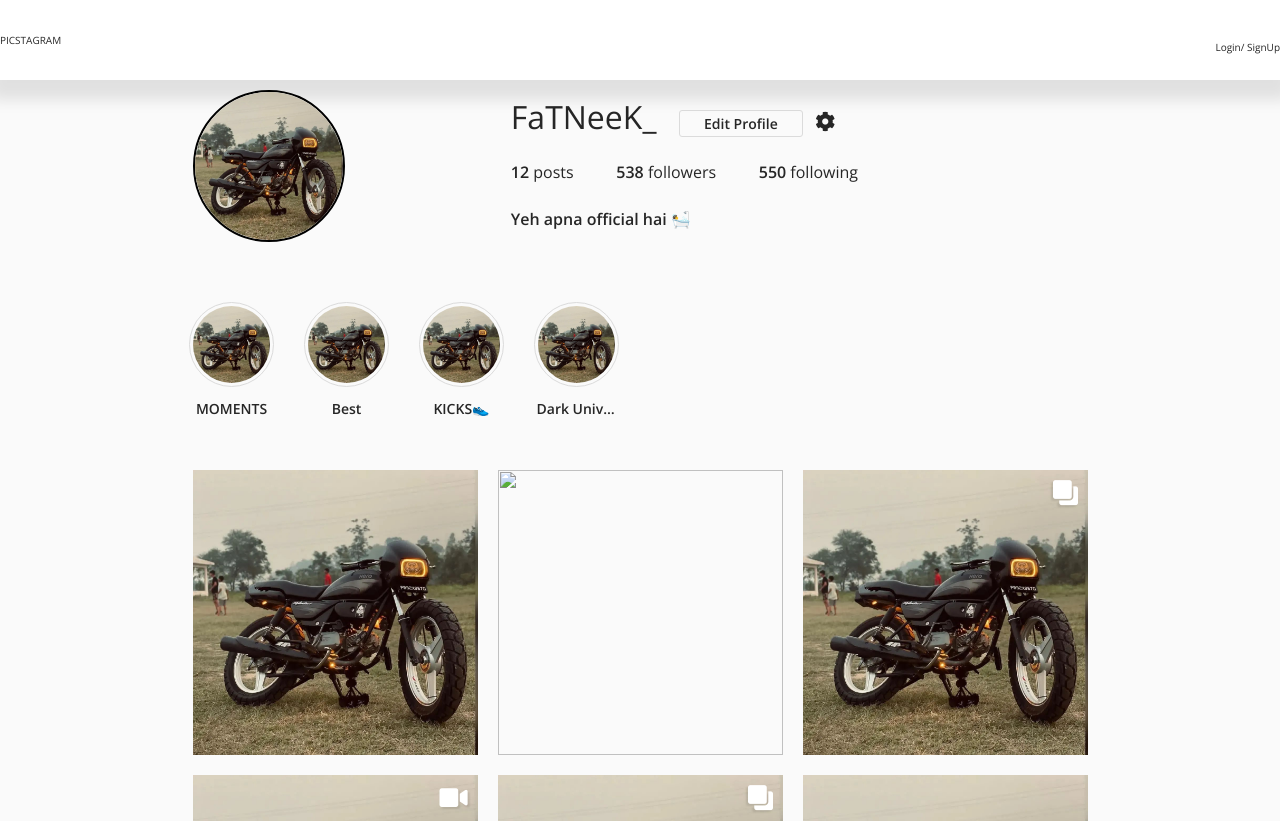
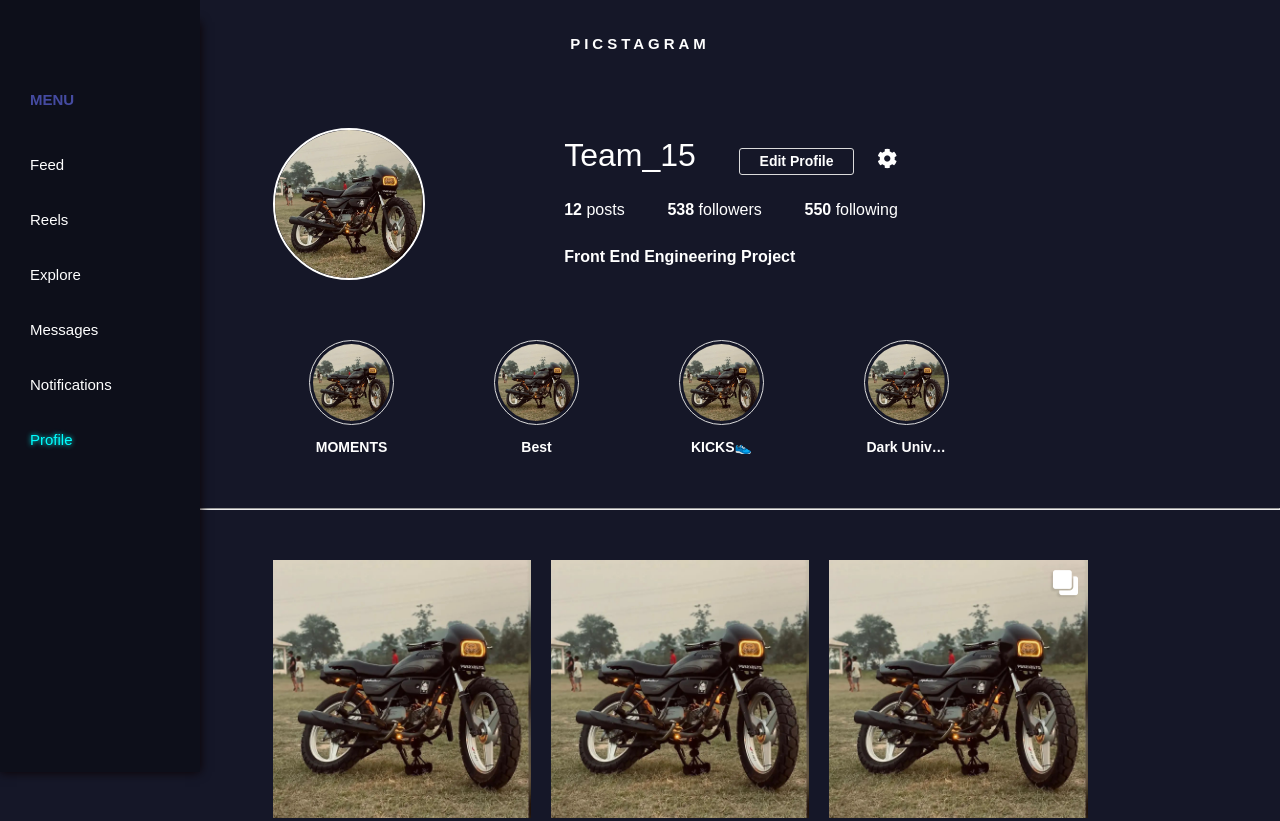
Before and after one commit to ANSH-KAUSHAL/Picstagram, a plain HTML site: page Instagram Profile Page.html in a window 1280 px wide. Shown: the top 821 px of the page. Drawn offline with nearby package versions, Linux system fonts and the light colour scheme; some packages are replaced by stand-ins of ours; a script that the page names is missing; a web font is replaced by a local one.

Commit message:
profile page

```diff
--- a/Instagram Profile Page.html
+++ b/Instagram Profile Page.html
@@ -12,31 +12,42 @@
   <link rel="stylesheet" href="lightbox2/css/lightbox.css">
   <script src="lightbox2/js/lightbox.min.js"></script>
   <link rel="stylesheet" href="InstagramStyle.css" />
+  <link href="https://fonts.googleapis.com/css2?family=Lexend+Zetta:wght@100..900&display=swap" rel="stylesheet">
+
 </head>
 
-<body>
+<body style="background-color: #151728; color: white;">
 
+<div class="logo">
+  <p>PICSTAGRAM</p>
+</div>
+  <!-- NAVIGATION BAR -->
+  <div class="left" style="background-color: #151728; box-shadow: 0px 0px 10px #0c0101; position:absolute; margin-top: -5.6rem; z-index: 0;">
+    <div class="side-wrapper" style="height: 80rem;">
+      <div class="side-title">MENU</div>
+      <div class="side-menu">
+        <a href="./index.html">
 
-  <!-- NAVIGATION BAR -->
-  <nav class="navbar">
-    <div class="nav-wrapper">
-      <p>PICSTAGRAM</p>
-      <!-- <input type="text" class="search-box" placeholder="search"> -->
-      <div class="nav-items">
-        <img src="/pics/Home-01-128.png" class="icon" alt="">
-        <img src="/pics/9246646.png" class="icon" alt="">
-        <img src="/pics/plusss.png" class="icon" alt="">
-        <img src="/pics/9806956.png" class="icon" alt="">
-        <img src="/pics/png-transparent-computer-icons-heart-add-to-cart-button-love-heart-sign-thumbnail.png"
-          class="icon" alt="">
-        <div class="icon user-profile"></div>
-
-        <!-- Light/Dark Mode Toggle -->
-        <button id="Login" class="btn">Login/</button>
-
-        <button id="SignUp" class="btn">SignUp</button>
+          Feed
+        </a>
+        <a href="./reels.html">
+          Reels
+        </a>
+        <a href="./explore.html">
+          Explore
+        </a>
+        <a href="./messages.html">
+          Messages
+        </a>
+        <a href="./notii.html">
+          Notifications
+        </a>
+        <a style="color: cyan; text-shadow: 0px 0px 5px cyan;" href="./Instagram Profile Page.html">
+          Profile
+        </a>
       </div>
-  </nav>
+    </div>
+  </div>
 
 
 
@@ -45,11 +56,11 @@
     <div class="container">
       <div class="profile">
         <div class="profile-image">
-          <img src="./img/splendor.jpg" alt="" style="width: 152px; height: 152px; border: 2px solid #000000;">
+          <img src="./img/splendor.jpg" alt="" style="width: 152px; height: 152px; border: 2px solid ;">
         </div>
 
         <div class="profile-user-settings">
-          <h1 class="profile-user-name">FaTNeeK_</h1>
+          <h1 class="profile-user-name">Team_15</h1>
           <button class="btn profile-edit-btn">Edit Profile</button>
           <button class="btn profile-settings-btn" aria-label="profile settings" id="settingsButton"><i class="fas fa-cog" aria-hidden="true"></i></button>
           <!-- Settings Dialog Box -->
@@ -62,8 +73,8 @@
                 <li><a href="#">Notification</a></li>
                 <li><a href="#">Settings and Privacy</a></li>
                 <li><a href="#">Supervision</a></li>
-                <li><a href="#">Login Activity</a></li>
-                <li><a href="#">Logout</a></li>
+                <li><a href="./login.html">Login Activity</a></li>
+                <li><a href="./login.html">Logout</a></li>
                 <li><a href="#" onclick="closeDialog()">Cancel</a></li>
               </ul>
             </div>
@@ -79,7 +90,7 @@
         </div>
 
         <div class="profile-bio">
-          <p><span class="profile-real-name">Yeh apna official hai 🛀</span></p>
+          <p><span class="profile-real-name">Front End Engineering Project</span></p>
         </div>
       </div>
     </div>
@@ -114,6 +125,7 @@
       <div class="title">Dark Universe</div>
     </li>
   </ul>
+  <hr>
 
 
 
@@ -142,7 +154,7 @@
 
         <div class="gallery-item" tabindex="0">
 
-          <img src="/pics/download.jpg" class="gallery-image" alt="">
+          <img src="./img/splendor.jpg" class="gallery-image" alt="">
 
           <div class="gallery-item-info">
 
@@ -374,16 +386,16 @@
       <span class="close" onclick="closeModal(1)">&times;</span>
       <div class="slideshow-container">
         <div class="mySlides fade">
-          <img src="/pics/concert2.jpg" style="width:100%">
+          <img src="./img/splendor.jpg" style="width:100%">
         </div>
         <div class="mySlides fade">
-          <img src="/pics/concert3.jpg" style="width:100%">
+          <img src="./img/avatar3.png" style="width:100%">
         </div>
         <div class="mySlides fade">
-          <img src="/pics/concert4.jpg" style="width:100%">
+          <img src="./img/avatar2.jpg" style="width:100%">
         </div>
         <div class="mySlides fade">
-          <img src="/pics/concert5.jpg" style="width:100%">
+          <img src="./img/avatar.jpg" style="width:100%">
         </div>
         <a class="prev" onclick="plusSlides(-1, 1)">&#10094;</a>
         <a class="next" onclick="plusSlides(1, 1)">&#10095;</a>
@@ -395,16 +407,16 @@
       <span class="close" onclick="closeModal(2)">&times;</span>
       <div class="slideshow-container">
         <div class="mySlides fade">
-          <img src="/pics/hill2.jpg" style="width:100%">
+          <img src="./img/splendor.jpg" style="width:100%">
         </div>
         <div class="mySlides fade">
-          <img src="/pics/hill3.jpg" style="width:100%">
+          <img src="./img/avatar3.png" style="width:100%">
         </div>
         <div class="mySlides fade">
-          <img src="/pics/hill4.jpg" style="width:100%">
+          <img src="./img/avatar2.jpg" style="width:100%">
         </div>
         <div class="mySlides fade">
-          <img src="/pics/hill5.jpg" style="width:100%">
+          <img src="./img/avatar.jpg" style="width:100%">
         </div>
         <a class="prev" onclick="plusSlides(-1, 2)">&#10094;</a>
         <a class="next" onclick="plusSlides(1, 2)">&#10095;</a>
@@ -416,19 +428,16 @@
       <span class="close" onclick="closeModal(3)">&times;</span>
       <div class="slideshow-container">
         <div class="mySlides fade">
-          <img src="/pics/kicks2.jpg" style="width:100%">
+          <img src="./img/splendor.jpg" style="width:100%">
         </div>
         <div class="mySlides fade">
-          <img src="/pics/kick3.jpg" style="width:100%">
+          <img src="./img/avatar3.png" style="width:100%">
         </div>
         <div class="mySlides fade">
-          <img src="/pics/kicks4.jpg" style="width:100%">
+          <img src="./img/avatar2.jpg" style="width:100%">
         </div>
         <div class="mySlides fade">
-          <img src="/pics/kicks5.jpg" style="width:100%">
-        </div>
-        <div class="mySlides fade">
-          <img src="/pics/kicks6.jpg" style="width:100%">
+          <img src="./img/avatar.jpg" style="width:100%">
         </div>
         <a class="prev" onclick="plusSlides(-1, 3)">&#10094;</a>
         <a class="next" onclick="plusSlides(1, 3)">&#10095;</a>
@@ -440,7 +449,7 @@
       <span class="close" onclick="closeModal(4)">&times;</span>
       <div class="slideshow-container">
         <div class="mySlides fade">
-          <img src="/pics/dark2.jpg" style="width:100%">
+          <img src="./img/blue.jpg" style="width:100%">
         </div>
         <a class="prev" onclick="plusSlides(-1, 4)">&#10094;</a>
         <a class="next" onclick="plusSlides(1, 4)">&#10095;</a>
--- a/InstagramStyle.css
+++ b/InstagramStyle.css
@@ -10,77 +10,72 @@
   outline: none;
 }
 
-.navbar {
-  position: fixed;
-  top: 0;
-  width: 100%;
-  height: 10%;
-  z-index: 100;
-  background-color: #fff;
-  box-shadow: 0 10px 14px 10px rgba(0, 0, 0, 0.1);
+
+body {
+  padding-top: 40px;
+  font-family: "Lexend Zetta", sans-serif;
+
+  /* background-color: #151728; */
 }
 
 
-body {
-  padding-top: 40px;
+/* navbar */
+
+.logo {
+  font-family: "Lexend Zetta", sans-serif;
+  font-size: 15px;
+  color: #fff;
+  font-weight: 600;
+  text-align: center;
+  height: 68px;
+  line-height: 68px;
+  letter-spacing: 4px;
+  position: sticky;
+  margin-top: -3rem ;
 }
 
-
-.nav-wrapper {
-  width: 100%;
-  /* max-width: 1000px; */
-  height: 100%;
-  display: flex;
-  justify-content: space-between;
-  align-items: center;
-}.icon, .user-profile {
-  transition: transform 0.3s ease, box-shadow 0.3s ease;
+.side-title {
+  font-family: "Lexend Zetta", sans-serif;
+  color: #454ba1;
+  font-size: 15px;
+  font-weight: 600;
+  margin-bottom: 20px;
+  /* margin-top: -2rem; */
 }
 
-.icon:hover, .user-profile:hover {
-  transform: scale(1.5);
-  box-shadow: 0 4px 8px rgba(0, 0, 0, 0.2);
+.side-wrapper {
+  padding: 30px;
+  width: 200px;
+  /* height: 100%; */
+  background-color: #0d0f1a;
+  padding-top: 12rem;
+  margin-top: -5rem;
 }
 
-.nav-buttons button {
-  transition: background-color 0.3s ease, transform 0.3s ease;
+.side-menu {
+  display: flex;
+  flex-direction: column;
+  font-size: 15px;
+  white-space: nowrap;
+  margin-top: 3rem;
 }
 
-.nav-buttons button:hover {
-  background-color: #007bff;
-  transform: scale(1.05); /* Slightly increase the size on hover */
+.side-menu a {
+  text-decoration: none;
+  color: white;
+  display: flex;
+  align-items: center;
+  margin-top: 2rem;
 }
 
-
-
-.brand-img {
-  height: 100%;
-  margin-top: 5px;
+.side-menu a:hover {
+  color: cyan;
+  text-shadow: 0px 0px 5px cyan;
 }
 
-.search-box {
-  position: absolute;
-  left: 50%;
-  transform: translateX(-50%);
-  width: 200px;
-  height: 30px;
-  background: #fafafa;
-  border: 1px solid #dfdfdf;
-  border-radius: 2px;
-  color: rgba(0, 0, 0, 0.5);
-  text-align: center;
-  text-transform: capitalize;
+.side-menu a:not(:last-child) {
+  margin-bottom: 20px;
 }
-
-.search-box::placeholder {
-  color: rgba(0, 0, 0, 0.5);
-}
-
-.nav-items {
-  height: 22px;
-  position: relative;
-}
-
 .icon {
   height: 100%;
   cursor: pointer;
@@ -108,10 +103,8 @@ body {
 
 
 body {
-  font-family: "Open Sans", Arial, sans-serif;
+  font-family: "Lexend Zetta", sans-serif;
   min-height: 100vh;
-  background-color: #fafafa;
-  color: #262626;
   padding-bottom: 3rem;
 }
 
@@ -141,8 +134,9 @@ img {
   cursor: pointer;
 }
 
-.btn:focus {
-  outline: 0.5rem auto #4d90fe;
+.btn:hover {
+  border: 1px solid cyan;
+  color: cyan;
 }
 
 .visually-hidden {
@@ -155,6 +149,7 @@ img {
 
 .profile {
   padding: 5rem 0;
+  padding-left: 8rem;
 }
 
 .profile::after {
@@ -190,7 +185,7 @@ img {
 .profile-user-name {
   display: inline-block;
   font-size: 3.2rem;
-  font-weight: 300;
+  font-weight: 500;
 }
 
 .profile-edit-btn {
@@ -198,13 +193,13 @@ img {
   line-height: 1.8;
   border: 0.1rem solid #dbdbdb;
   border-radius: 0.3rem;
-  padding: 0 2.4rem;
-  margin-left: 2rem;
-}
+  padding: 0 2rem;
+  margin-left: 4rem;
+  }
 
 .profile-settings-btn {
   font-size: 2rem;
-  margin-left: 1rem;
+  margin-left: 2rem;
 }
 
 .profile-stats {
@@ -227,7 +222,7 @@ img {
   font-size: 1.6rem;
   font-weight: 400;
   line-height: 1.5;
-  margin-top: 2.3rem;
+  margin-top: 3rem;
 }
 
 .profile-real-name,
@@ -236,6 +231,25 @@ img {
   font-weight: 600;
 }
 
+/* stories section */
+
+.stories{
+  margin-left: 12rem;
+  /* margin-bottom: 8rem; */
+  scrollbar-width: none;
+}
+
+.story-item {
+  margin-right: 7rem;
+}
+
+
+ /* gallery */
+
+ .container>.gallery{
+  margin-top: 5rem;
+  margin-left: 8rem;
+ }
 .gallery {
   display: flex;
   flex-wrap: wrap;
```
